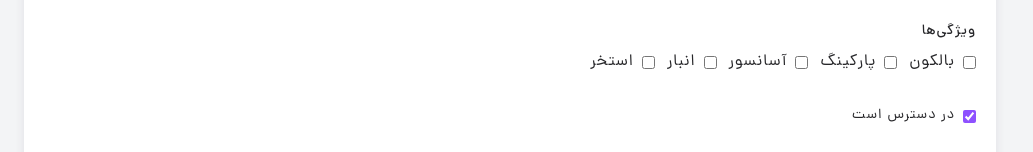
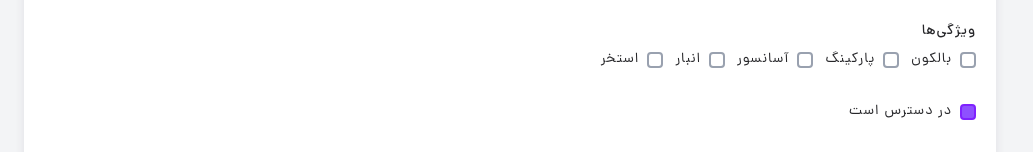
Before and after one commit to homow/home-nest-admin-react, a React (Vite) app: page /home-nest-admin/properties/create in a window 1280 px wide. Shown: the part 1132-1284 px from the top of the page, without its empty margins (0-1033 px from the left). Built offline with nearby package versions, Linux system fonts and the light colour scheme.

Commit message:
refactor checkbox inputs with CheckBox Component

```diff
--- a/src/components/ui/form/CheckBox.jsx
+++ b/src/components/ui/form/CheckBox.jsx
@@ -1,6 +1,6 @@
 import {cn} from "@/lib/utils/ui-utils.js";
 
-export default function CheckboxWithLabel({id = "checkbox", label = "انتخاب کن", checked, onChange, className}) {
+export default function CheckBox({id = "checkbox", label = "انتخاب کن", checked, onChange, className}) {
     return (
         <label htmlFor={id} className={cn("flex items-center gap-2 cursor-pointer text-sm", className)}>
             <input
--- a/src/pages/Login/index.jsx
+++ b/src/pages/Login/index.jsx
@@ -1,7 +1,8 @@
 import {useEffect, useState, useRef} from "react";
 import AlertModal from "@components/ui/AlertModal";
 import {useAuth} from "@/context/AuthContext";
-import Input from "@components/ui/form/Input.jsx";
+import Input from "@components/ui/form/Input";
+import CheckBox from "@components/ui/form/CheckBox";
 import {login} from "@api/requests/auth.js";
 
 export default function Login() {
@@ -147,15 +148,7 @@ export default function Login() {
                         ))}
 
                         <div className="flex items-center justify-between text-sm text-gray-400">
-                            <label htmlFor="remember" className="flex items-center gap-2 cursor-pointer">
-                                <input
-                                    id="remember"
-                                    name={"remember"}
-                                    onChange={event => setRemember(event.target.checked)}
-                                    type="checkbox"
-                                    className="w-4 h-4 rounded border-2 border-gray-400 appearance-none checked:bg-violet-500 checked:border-violet-600 cursor-pointer"/>
-                                <span>منو یادت باشه</span>
-                            </label>
+                            <CheckBox id={"remember"} checked={remember} onChange={setRemember} label={"منو یادت باشه"}/>
                         </div>
 
                         <button
--- a/src/pages/Properties/routes/CreateProperties/CreatePropertyForm.jsx
+++ b/src/pages/Properties/routes/CreateProperties/CreatePropertyForm.jsx
@@ -1,6 +1,7 @@
 import {useState} from "react";
 import Input from "@components/ui/form/Input.jsx";
 import {cn} from "@/lib/utils/ui-utils.js";
+import CheckBox from "@components/ui/form/CheckBox.jsx";
 
 export default function CreatePropertyForm({onSubmit, isLoading}) {
     /** @type {{title: string, category: string, price: string, description: string, province: string, city: string, features: string[], price_with_discount: string, discount_until: string, main_image: string, tags: string, stock: number}} */
@@ -223,33 +224,27 @@ export default function CreatePropertyForm({onSubmit, isLoading}) {
                         <label className="block text-sm font-medium mb-2">ویژگی‌ها</label>
                         <div className="flex flex-wrap gap-3">
                             {availableFeatures.map(feature => (
-                                <label key={feature} className="flex items-center gap-2">
-                                    <input
-                                        type="checkbox"
-                                        checked={formData.features.includes(feature)}
-                                        onChange={() => handleFeatureToggle(feature)}
-                                        className="accent-violet-500"
-                                    />
-                                    <span>{feature}</span>
-                                </label>
+                                <CheckBox
+                                    key={feature}
+                                    id={feature}
+                                    label={feature}
+                                    onChange={() => handleFeatureToggle(feature)}
+                                    checked={formData.features.includes(feature)}
+                                />
                             ))}
                         </div>
                     </div>
                 </div>
-
             </div>
-
 
             {/* stock */}
             <div className="flex items-center gap-2">
-                <input
+                <CheckBox
                     id={"stock"}
-                    type="checkbox"
                     checked={formData.stock === 1}
                     onChange={() => handleChange("stock", formData.stock === 1 ? 0 : 1)}
-                    className="accent-violet-500"
+                    label={"در دسترس است"}
                 />
-                <label htmlFor={"stock"} className="text-sm">در دسترس است</label>
             </div>
 
             {/* submit */}
```
